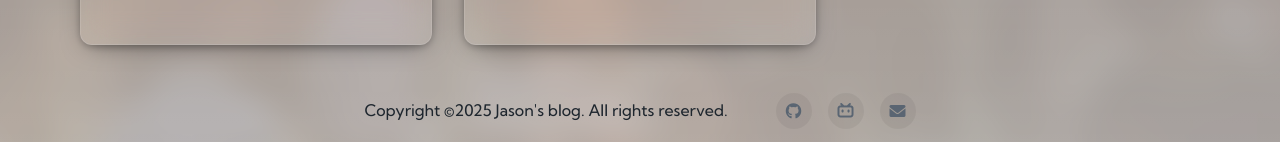
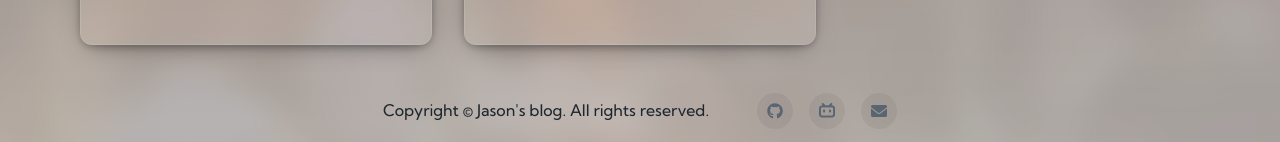
Before and after one commit to ZhuXunJason/ZhuXunJason.github.io, a Jekyll site: the page built from index.html, in a window 1280 px wide and 1353 px high. Shown: the part 1208-1350 px from the top of the window. Built offline with Jekyll 4.4.1, drawn with Linux system fonts in a browser that asks for light colours.

Commit message:
Fix some bugs.

```diff
--- a/_includes/footer.html
+++ b/_includes/footer.html
@@ -1,9 +1,11 @@
 <footer>
     <div class="copyright">
-        <p>Copyright &copy;2025 Jason's blog. All rights reserved.</p>
+        <p>Copyright &copy; Jason's blog. All rights reserved.</p>
         <div class="footer-social">
-            <a href="https://github.com/ZhuXunJason" target="_blank" class="github" title="GitHub"><i class="fab fa-github"></i></a>
-            <a href="https://space.bilibili.com/1957493565?spm_id_from=333.1007.0.0" target="_blank" class="bilibili" title="Bilibili"><i class="fa-brands fa-bilibili"></i></a>
+            <a href="https://github.com/ZhuXunJason" target="_blank" class="github" title="GitHub"><i
+                    class="fab fa-github"></i></a>
+            <a href="https://space.bilibili.com/1957493565?spm_id_from=333.1007.0.0" target="_blank" class="bilibili"
+                title="Bilibili"><i class="fa-brands fa-bilibili"></i></a>
             <a href="mailto:241880584@smail.nju.edu.cn" target="_blank"><i class="fas fa-envelope"></i></a>
         </div>
     </div>
--- a/_sass/base/_reset.scss
+++ b/_sass/base/_reset.scss
@@ -20,6 +20,9 @@
     display: flex;
     flex-direction: column;
     min-height: 100vh;
+    /* 防止 iOS/安卓底部回弹时出现白色背景闪烁 */
+    overscroll-behavior: contain;
+    background-attachment: fixed;
 }
 
 .content-wrapper {
--- a/_sass/base/_theme.scss
+++ b/_sass/base/_theme.scss
@@ -7,6 +7,8 @@
     --bg-bright: .8;
     --glass: rgba(255, 255, 255, 0.06);
     --glass-strong: rgba(255, 255, 255, 0.12);
+    /* 基础背景色（暗色默认），用于避免移动端底部回弹时出现白色闪烁 */
+    --bg-color: #0f161c; /* 与 page-grad-1 接近 */
     /* Semantic text scale (dark mode default) */
     --c-heading: #f8fafc;
     --c-text-1: #e3e7eb;
@@ -53,6 +55,7 @@
     --bg-bright: 1.0;
     --glass: rgba(255, 255, 255, .55);
     --glass-strong: rgba(255, 255, 255, .75);
+    --bg-color: #f6f8fb; /* 亮色模式背景 */
     /* Light mode semantic text */
     --c-heading: #101923;
     --c-text-1: #1e262e;
--- a/_sass/layout/_header.scss
+++ b/_sass/layout/_header.scss
@@ -176,11 +176,14 @@
 
     .search__wrap {
         height: 40px;
-        width: 40px;
+    width: 40px; /* 目标图标宽度 */
+    min-width: 40px; /* 防止动画过程中回落到 0 造成闪烁 */
         cursor: text;
         border-radius: 50%;
         padding: 0;
         box-shadow: var(--shadow-elevated);
+    overflow: hidden; /* 避免内部 input 收缩时影响外部 width 计算 */
+    transition: background-color .25s ease, border-color .25s ease, box-shadow .25s ease, width .28s ease, padding .28s ease;
     }
 
     .search__input {
@@ -217,3 +220,33 @@
         }
     }
 }
+
+/* 极小屏 (<425px) 搜索展开时隐藏模式/关于图标，并让搜索占满剩余空间 */
+@media (max-width:425px) {
+    .header__inner {
+        gap: 10px;
+    }
+
+    .header.is-searching .about-link,
+    .header.is-searching .mode-toggle {
+        display: none;
+    }
+
+    .header.is-searching .search-container {
+        flex: 1 1 auto;
+        display: flex;
+    }
+
+    .header.is-searching .search {
+        width: 100%;
+    }
+
+    .header.is-searching .search__wrap {
+        width: 100% !important;
+        max-width: none;
+    }
+
+    .search__wrap { /* 与上方保持一致，确保在极小屏也有平滑 padding 过渡 */
+        transition: background-color .25s ease, border-color .25s ease, box-shadow .25s ease, width .35s ease, padding .35s ease;
+    }
+}
```
